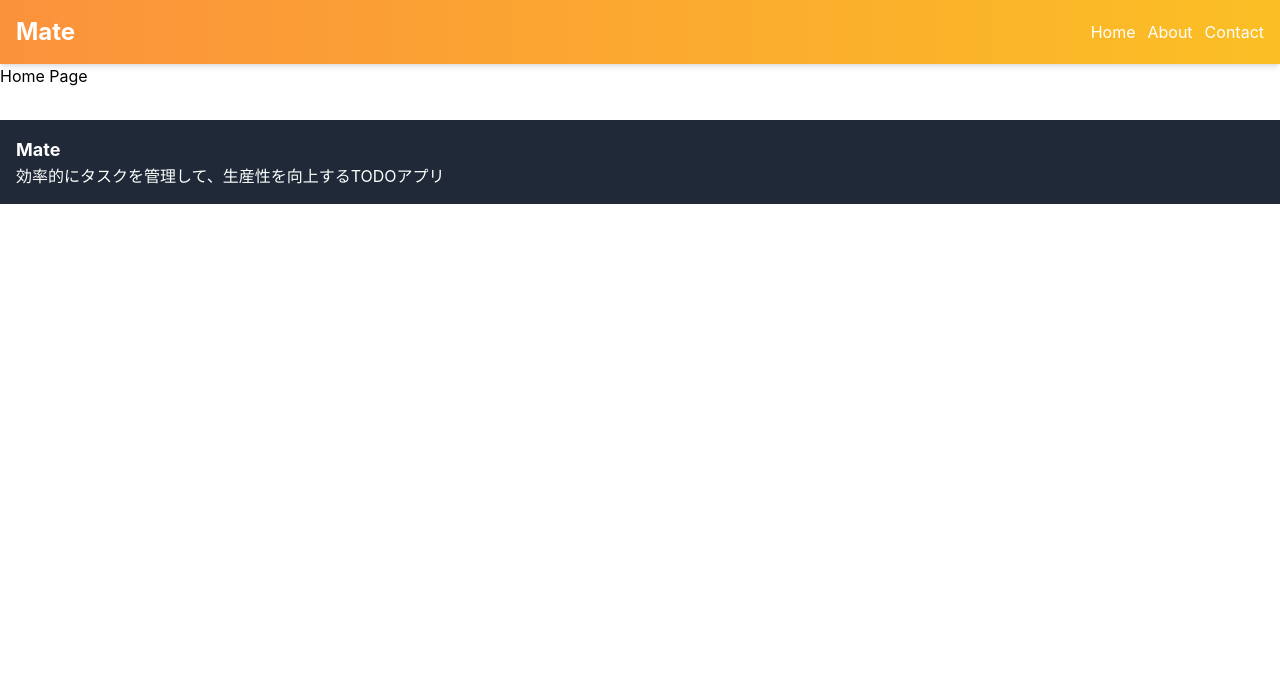
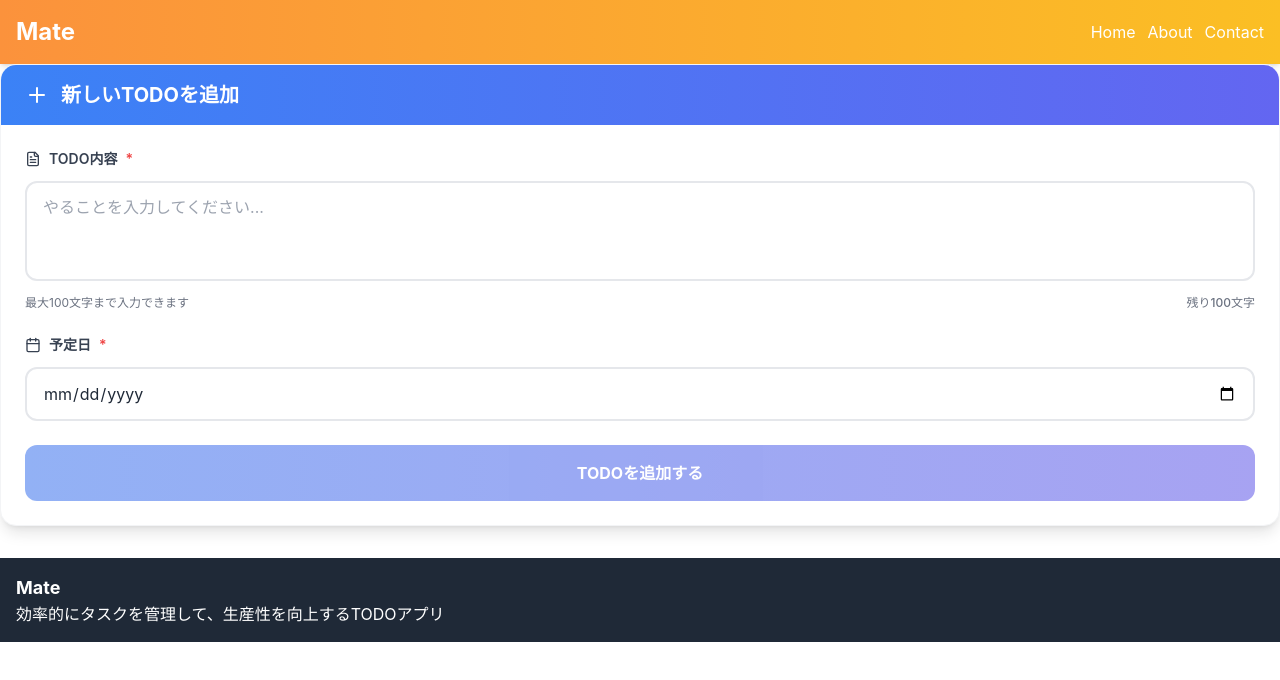
Before and after one commit to yuma33/Mate, a React (Create React App) app: page / in a window 1280 px wide. Shown: the top 680 px of the page. Built offline with nearby package versions, Linux system fonts and the light colour scheme.

Commit message:
新規投稿機能の実装

```diff
--- a/package.json
+++ b/package.json
@@ -7,6 +7,7 @@
     "@testing-library/jest-dom": "^6.6.3",
     "@testing-library/react": "^16.3.0",
     "@testing-library/user-event": "^13.5.0",
+    "lucide-react": "^0.525.0",
     "react": "^19.1.0",
     "react-dom": "^19.1.0",
     "react-router-dom": "^7.6.3",
--- a/src/App.jsx
+++ b/src/App.jsx
@@ -1,4 +1,3 @@
-import React from 'react';
 import { BrowserRouter, Routes, Route } from "react-router-dom";
 
 import Header from "./components/Header";
--- a/src/components/Event.jsx
+++ b/src/components/Event.jsx
@@ -1,7 +1,89 @@
-import React from 'react';
+import React, { useState } from 'react';
+import { Plus, Calendar, FileText } from 'lucide-react';
 
-function Event() {
-  return <h1>Home Page</h1>;
-}
+const Event = () => {
+  const [content, setContent] = useState('');
+  const [scheduledDate, setScheduledDate] = useState('');
+
+  const handleSubmit = (e) => {
+    e.preventDefault();
+    if (content.trim() && scheduledDate) {
+      console.log('新しいTODO:', { content: content.trim(), scheduledDate });
+
+      // フォームをクリア
+      setContent('');
+      setScheduledDate('');
+    }
+  };
+
+  const remainingChars = 100 - content.length;
+
+  return (
+    <div className="bg-white rounded-2xl shadow-lg border border-gray-100 overflow-hidden">
+      <div className="px-6 py-4 bg-gradient-to-r from-blue-500 to-indigo-500 text-white">
+        <div className="flex items-center gap-3">
+          <Plus className="w-6 h-6" />
+          <h2 className="text-xl font-bold">
+            新しいTODOを追加
+          </h2>
+        </div>
+      </div>
+
+      <form onSubmit={handleSubmit} className="p-6">
+        <div className="space-y-6">
+          <div>
+            <label htmlFor="content" className="flex items-center gap-2 text-sm font-semibold text-gray-700 mb-3">
+              <FileText className="w-4 h-4" />
+              TODO内容
+              <span className="text-red-500">*</span>
+            </label>
+            <textarea
+              id="content"
+              value={content}
+              onChange={(e) => setContent(e.target.value)}
+              placeholder="やることを入力してください..."
+              className="w-full px-4 py-3 border-2 border-gray-200 rounded-xl focus:ring-2 focus:ring-blue-500 focus:border-blue-500 resize-none transition-all text-gray-800 placeholder-gray-400"
+              rows={3}
+              maxLength={100}
+              required
+            />
+            <div className="flex justify-between items-center mt-2">
+              <span className="text-xs text-gray-500">最大100文字まで入力できます</span>
+              <span className={`text-xs font-medium ${remainingChars < 10 ? 'text-red-500' : 'text-gray-500'}`}>
+                残り{remainingChars}文字
+              </span>
+            </div>
+          </div>
+
+          {/* 予定日入力 */}
+          <div>
+            <label htmlFor="scheduledDate" className="flex items-center gap-2 text-sm font-semibold text-gray-700 mb-3">
+              <Calendar className="w-4 h-4" />
+              予定日
+              <span className="text-red-500">*</span>
+            </label>
+            <input
+              type="date"
+              id="scheduledDate"
+              value={scheduledDate}
+              onChange={(e) => setScheduledDate(e.target.value)}
+              className="w-full px-4 py-3 border-2 border-gray-200 rounded-xl focus:ring-2 focus:ring-blue-500 focus:border-blue-500 transition-all text-gray-800"
+              required
+            />
+          </div>
+
+          {/* 送信ボタン */}
+          <button
+            type="submit"
+            disabled={!content.trim() || !scheduledDate}
+            className="w-full font-bold py-4 px-6 rounded-xl text-white transition-all transform hover:scale-[1.02] focus:ring-4 focus:ring-offset-2 disabled:opacity-50 disabled:cursor-not-allowed disabled:transform-none bg-gradient-to-r from-blue-600 to-indigo-600 hover:from-blue-700 hover:to-indigo-700 focus:ring-blue-500"
+          >
+            TODOを追加する
+          </button>
+        </div>
+      </form>
+    </div>
+  );
+};
 
 export default Event;
--- a/src/components/Footer.jsx
+++ b/src/components/Footer.jsx
@@ -1,6 +1,4 @@
-import React from 'react';
-
-function Footer() {
+const Footer = () => {
   return (
     <footer className="bg-gray-800 text-white p-4 mt-8">
       <div className="">
```
Also changed, not shown: 2 other files (tests, documents, lock files or other folders).
